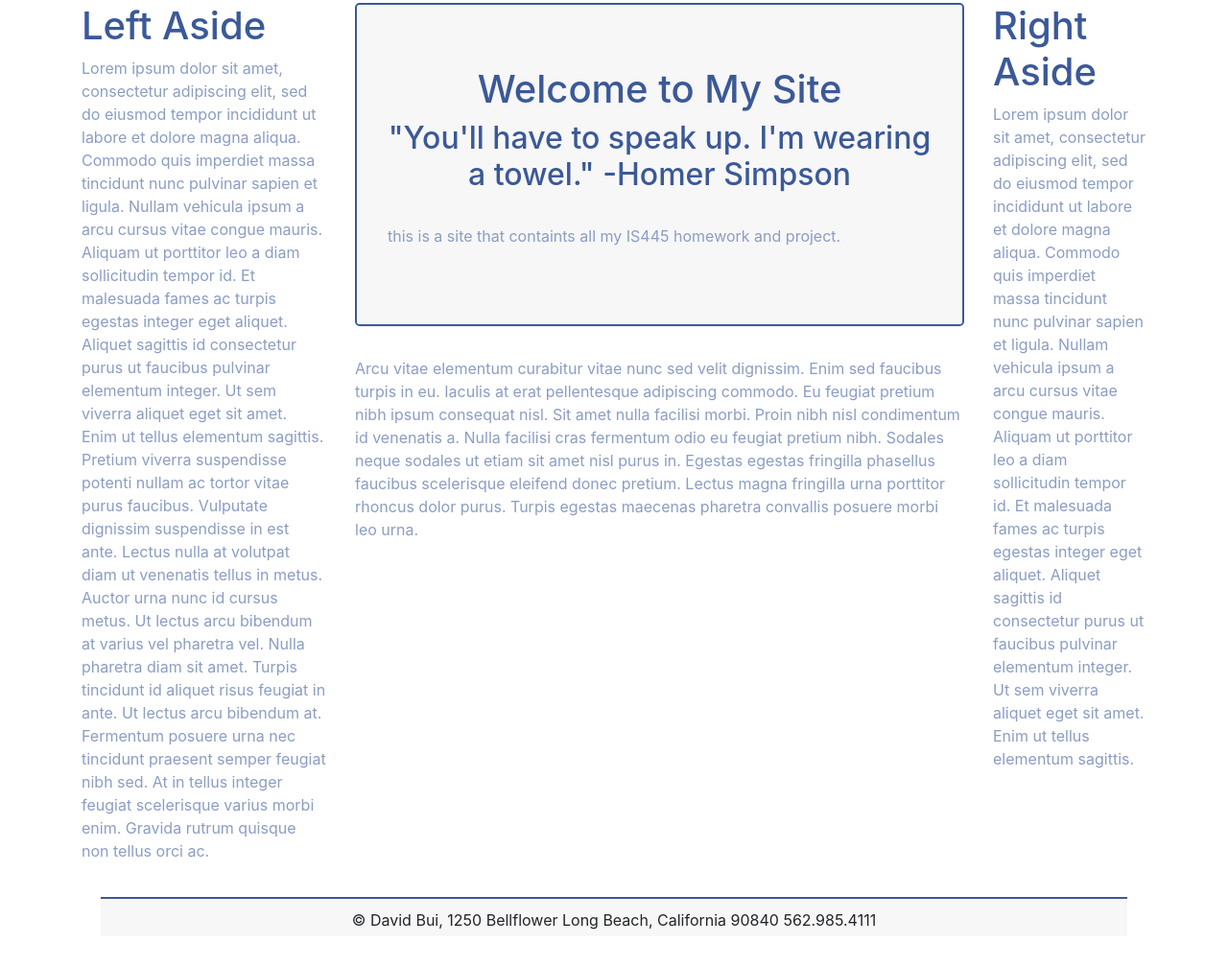
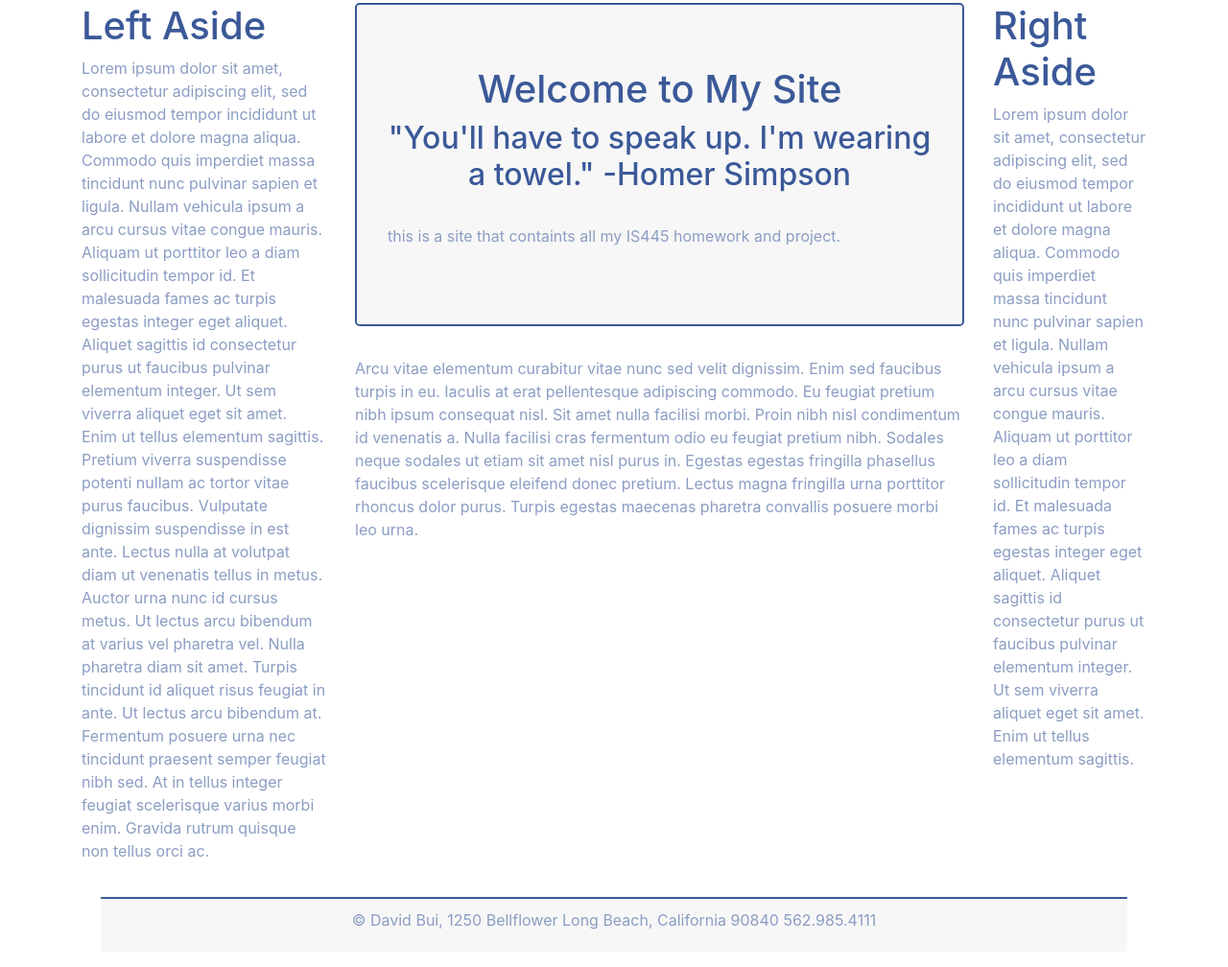
Before and after one commit to David-bui83/first-project, a website: page website/index.html in a window 1280 px wide. Shown: the part 247-1255 px from the top of the page at 96% size. Drawn offline with nearby package versions, Linux system fonts and the light colour scheme.

Commit message:
fixed index footer

```diff
--- a/website/index.html
+++ b/website/index.html
@@ -104,7 +104,7 @@
     </div>
     <div class="container">
         <footer>
-            &copy; David Bui, 1250 Bellflower Long Beach, California 90840 562.985.4111
+                <p>&copy; David Bui, 1250 Bellflower Long Beach, California 90840 562.985.4111</p>
         </footer>
     </div>
     <script src="https://code.jquery.com/jquery-3.2.1.slim.min.js" integrity="sha384-KJ3o2DKtIkvYIK3UENzmM7KCkRr/rE9/Qpg6aAZGJwFDMVNA/GpGFF93hXpG5KkN"
```
